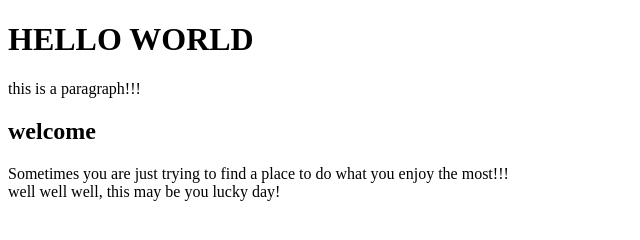
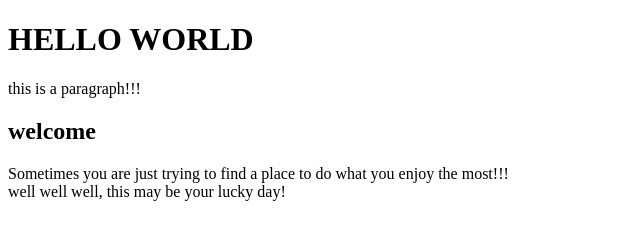
Before and after one commit to ankarent/ankarent.github.io, a plain HTML site: page index.html in a window 1280 px wide. Shown: the full height of the page, 0-640 px from the left. Drawn offline with Linux system fonts and the light colour scheme.

Commit message:
correction

```diff
--- a/index.html
+++ b/index.html
@@ -11,7 +11,7 @@
     <p>
       Sometimes you are just trying to find a place to do what you enjoy the
       most!!! <br />
-      well well well, this may be you lucky day!
+      well well well, this may be your lucky day!
     </p>
   </body>
 </html>
```
